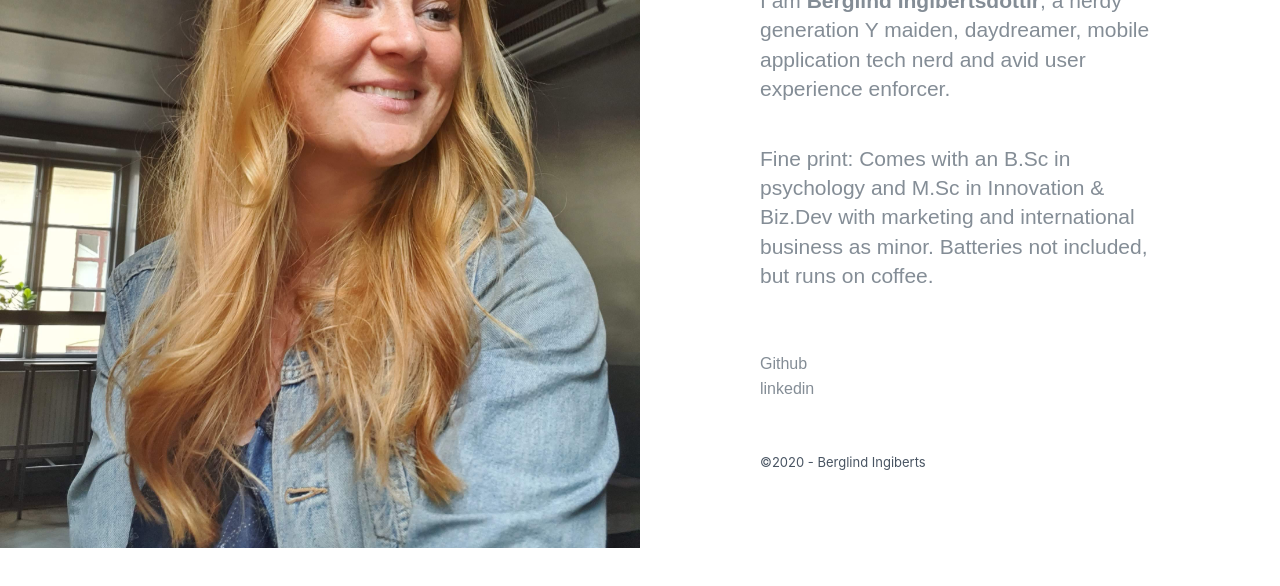
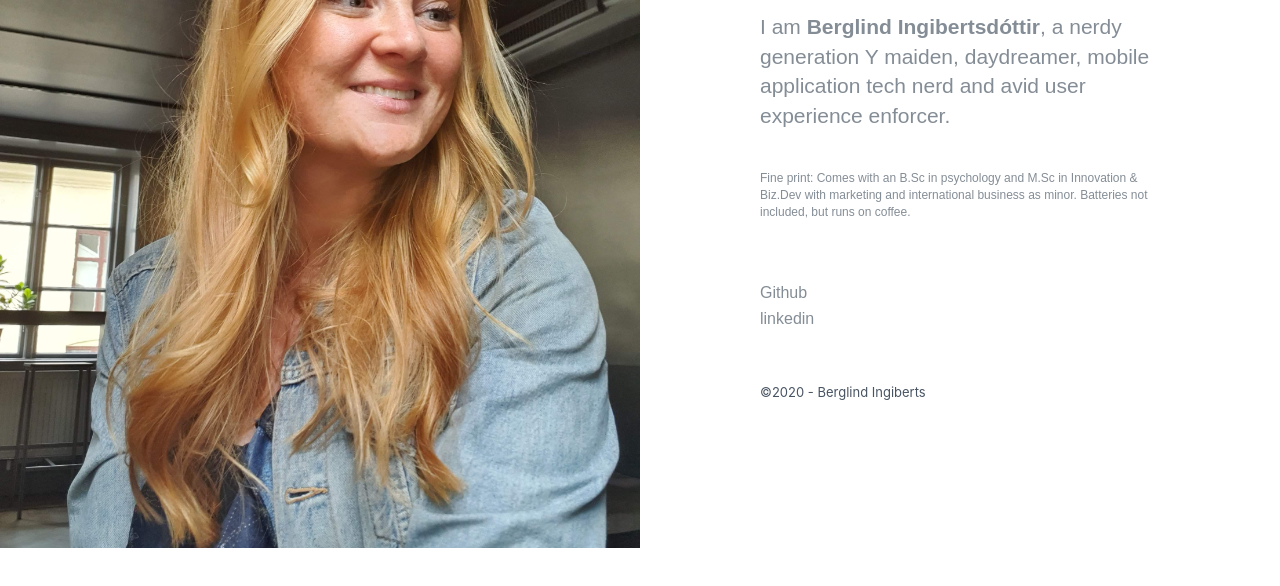
Before and after one commit to berglindred/berglind, a plain HTML site: page index.html in a window 1280 px wide. Shown: the part 252-838 px from the top of the page. After the commit the page ends 800 px from the top, so only its background shows below. Drawn offline with nearby package versions, Linux system fonts and the light colour scheme; a script that the page names is missing.

Commit message:
Update index.html

```diff
--- a/index.html
+++ b/index.html
@@ -33,7 +33,7 @@ body {
           a nerdy generation Y maiden, daydreamer,
           mobile application tech nerd and
           avid user experience enforcer. </p>
-          <p class="bio">Fine print: Comes with an B.Sc in psychology and M.Sc in Innovation & Biz.Dev with marketing and international business as minor. Batteries not included, but runs on coffee.</p>
+          <p class="fineprint">Fine print: Comes with an B.Sc in psychology and M.Sc in Innovation & Biz.Dev with marketing and international business as minor. Batteries not included, but runs on coffee.</p>
 
         <div class="links w-row">
           <div class="column w-col w-col-4">
```
